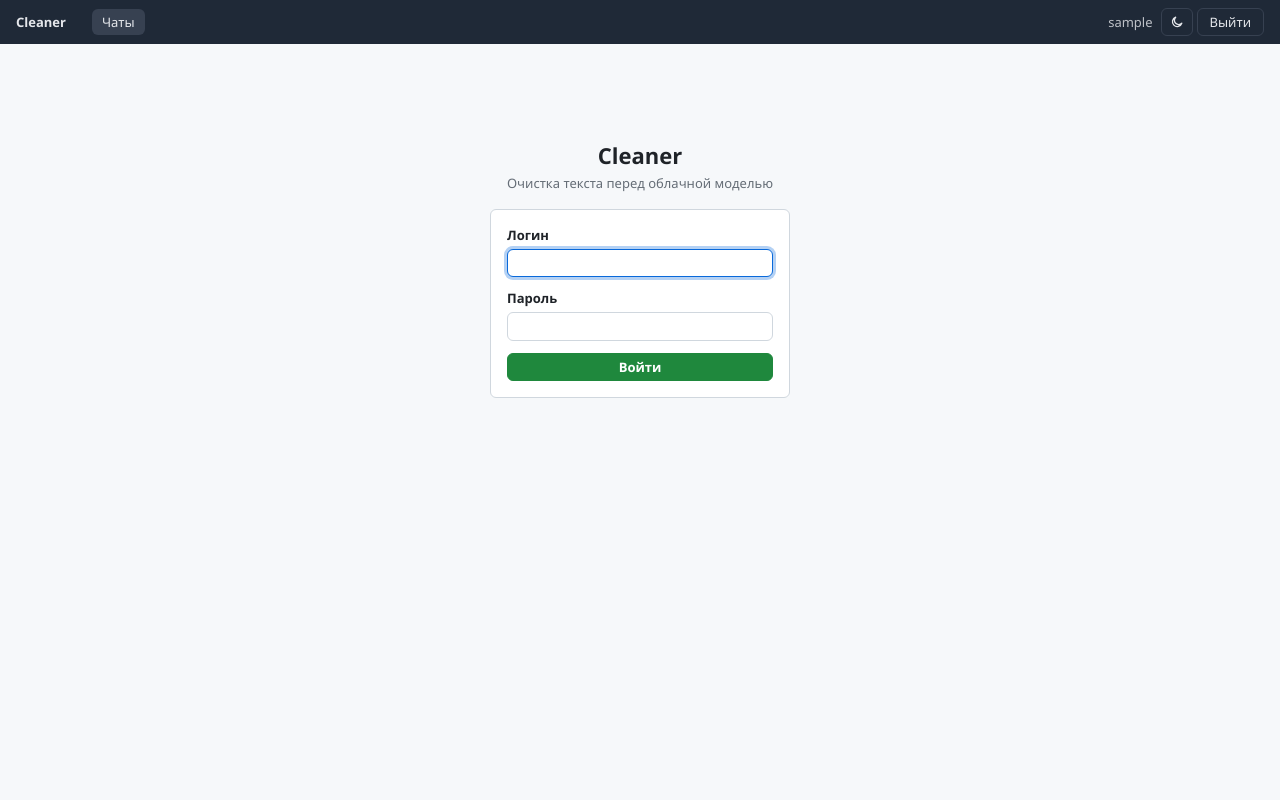
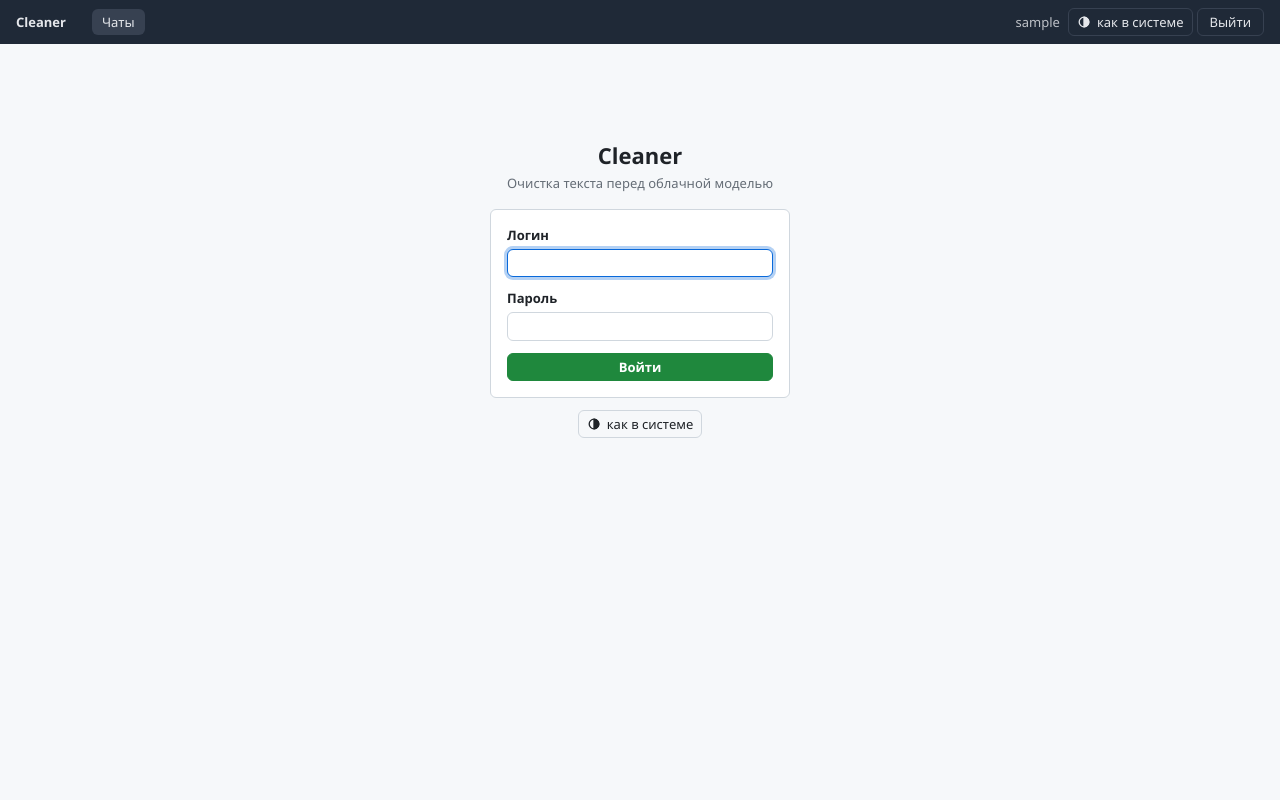
Before and after one commit to guru431/cleaner, a Python web app: template cleaner/web/templates/login.html in a window 1280 px wide. Run offline with Jinja, Linux system fonts and the light colour scheme; the template is opened without the code that fills it: most values are stand-ins (such as "Sample title", 1, 10 or a date in 2020).

Commit message:
feat: reload keeps unsent input, copy reports failure, three theme modes
Audit of 2026-10-21.

- A finished job, risk check or stream reloaded the page even while the user
  was typing, picking a file or choosing an option, and the input was lost.
  The reload now waits when a form field differs from its initial state: a
  warn row under the top bar says what is ready and offers "Обновить
  результат". The chat editor tab is remembered like the review tabs.
- Clipboard refusal (permission, or no navigator.clipboard off https) went
  unanswered. The source text is now selected for Ctrl+C, the button says so,
  a status region announces it, and the label returns after a few seconds.
- The theme button only flipped light/dark, so following the system could not
  be restored. It now cycles system -> light -> dark, names the current mode
  in words, and is also on the login page. Keyboard focus is a solid outline
  in both themes (the translucent ring was lost on the dark top bar), disabled
  buttons keep one look whatever their variant.

Browser storage still holds only the theme and the tab name; a test guards
the keys app.js writes.

Co-Authored-By: Claude Opus 5.5 <noreply@anthropic.com>

```diff
--- a/cleaner/web/static/app.css
+++ b/cleaner/web/static/app.css
@@ -9,7 +9,6 @@
   --mark: #e8eaf6; --t-person: #ffe0b2; --t-org: #dcedc8; --t-address: #f0f4c3; --t-email: #b3e5fc; --t-phone: #b2dfdb;
   --t-secret: #ffcdd2; --t-account: #e1bee7; --t-ip: #c5cae9; --t-host: #d1c4e9; --t-sid: #cfd8dc; --t-term: #fff9c4;
   --r-restored: #c8e6c9; --r-altered: #fff59d; --r-derived: #b3e5fc; --r-kept: #e0e0e0;
-  --theme-moon: inline-block; --theme-sun: none;
   --font: "Segoe UI", system-ui, sans-serif;
   --mono: Consolas, "Cascadia Mono", monospace;
   --radius: 6px;
@@ -25,7 +24,6 @@
     --mark: #2b2f45; --t-person: #5a3a12; --t-org: #2f4a1e; --t-address: #45481a; --t-email: #123f57; --t-phone: #11433f;
     --t-secret: #5c1f24; --t-account: #4a2352; --t-ip: #2b3263; --t-host: #3a2d5c; --t-sid: #33404a; --t-term: #4d4614;
     --r-restored: #1f4a2a; --r-altered: #4d4614; --r-derived: #123f57; --r-kept: #3a3f45;
-    --theme-moon: none; --theme-sun: inline-block;
   }
 }
 
@@ -38,7 +36,6 @@
   --mark: #2b2f45; --t-person: #5a3a12; --t-org: #2f4a1e; --t-address: #45481a; --t-email: #123f57; --t-phone: #11433f;
   --t-secret: #5c1f24; --t-account: #4a2352; --t-ip: #2b3263; --t-host: #3a2d5c; --t-sid: #33404a; --t-term: #4d4614;
   --r-restored: #1f4a2a; --r-altered: #4d4614; --r-derived: #123f57; --r-kept: #3a3f45;
-  --theme-moon: none; --theme-sun: inline-block;
 }
 
 /* --- основа ------------------------------------------------------------------ */
@@ -60,6 +57,7 @@ code, kbd, .mono { font-family: var(--mono); font-size: 12.5px; }
 .muted { color: var(--muted); }
 .hint { color: var(--muted); font-size: 12px; }
 .spacer { flex: 1; }
+.sr-only { position: absolute; width: 1px; height: 1px; margin: -1px; padding: 0; overflow: hidden; clip-path: inset(50%); white-space: nowrap; border: 0; }
 .icon { width: 14px; height: 14px; flex: none; vertical-align: -2px; }
 
 /* --- верхняя полоса ------------------------------------------------------------ */
@@ -78,13 +76,20 @@ code, kbd, .mono { font-family: var(--mono); font-size: 12.5px; }
 .top form { margin: 0; }
 .top button { background: transparent; color: var(--top-fg); border-color: var(--top-on); }
 .top button:hover { background: var(--top-on); }
+/* Кнопка темы называет действующий режим словом и иконкой: data-theme ставят theme.js и app.js, без него — как в системе. */
 .theme { padding: 0 8px; }
-.theme .i-moon { display: var(--theme-moon); }
-.theme .i-sun { display: var(--theme-sun); }
+.theme .mode { display: none; align-items: center; gap: 6px; }
+:root:not([data-theme]) .theme .m-system, :root[data-theme="light"] .theme .m-light,
+:root[data-theme="dark"] .theme .m-dark { display: inline-flex; }
 
 /* --- каркас ------------------------------------------------------------------- */
 
 main { flex: 1; min-height: 0; overflow: auto; }
+/* Строка «Готово… Обновить результат» (app.js): между шапкой и страницей, ничего не перекрывает. */
+.reload-note {
+  flex: none; display: flex; align-items: center; gap: 12px; padding: 6px 16px;
+  background: var(--warn-bg); border-bottom: 1px solid color-mix(in srgb, var(--warn) 40%, transparent);
+}
 main.page { padding: 16px 24px 24px; }
 main.split { display: grid; grid-template-columns: auto minmax(0, 1fr); overflow: hidden; }
 main.center { display: flex; justify-content: center; align-items: flex-start; padding: 12vh 16px 24px; background: var(--bg-sub); }
@@ -111,7 +116,10 @@ button.primary, .btn.primary { background: var(--primary); border-color: var(--p
 button.primary:hover, .btn.primary:hover { background: var(--primary); filter: brightness(1.1); }
 button.danger { color: var(--bad); }
 button.danger:hover { background: var(--bad-bg); border-color: var(--bad); }
-button:disabled, button:disabled:hover { background: var(--bg-sub); color: var(--muted); cursor: not-allowed; }
+button:disabled, button:disabled:hover { background: var(--bg-sub); border-color: var(--line); color: var(--muted); filter: none; cursor: not-allowed; }
+/* Итог действия на самой кнопке (копирование): слово в подписи, цвет — в придачу. */
+button[data-state="done"] { color: var(--good); }
+button[data-state="failed"] { color: var(--bad); }
 .wide { width: 100%; }
 input, select, textarea {
   min-height: 28px; padding: 4px 8px; border: 1px solid var(--line); border-radius: var(--radius); background: var(--bg);
@@ -124,9 +132,11 @@ input[type="file"]::file-selector-button {
   border: 1px solid var(--line); border-radius: var(--radius); background: var(--bg-sub);
 }
 input:focus, select:focus, textarea:focus { outline: none; border-color: var(--accent); box-shadow: 0 0 0 3px color-mix(in srgb, var(--accent) 30%, transparent); }
-button:focus-visible, .btn:focus-visible, summary:focus-visible, a:focus-visible {
-  outline: none; box-shadow: 0 0 0 3px color-mix(in srgb, var(--accent) 30%, transparent);
+/* Фокус с клавиатуры — сплошной обводкой: кольцо с прозрачностью терялось на тёмной верхней полосе и на подсветке. */
+button:focus-visible, .btn:focus-visible, summary:focus-visible, a:focus-visible, mark:focus-visible {
+  outline: 2px solid var(--accent); outline-offset: 1px;
 }
+.top :focus-visible { outline-color: var(--top-fg); }
 label.check { display: inline-flex; align-items: center; gap: 6px; cursor: pointer; }
 label.stack { display: flex; flex-direction: column; gap: 4px; font-weight: 600; }
 label.stack input { font-weight: 400; width: 100%; }
@@ -351,4 +361,5 @@ details.panel:not([open]) > summary { border-bottom: 0; border-radius: var(--rad
 .login-brand p { margin: 2px 0 0; }
 .login-form { margin: 0; padding: 16px; display: flex; flex-direction: column; gap: 12px; }
 .login-form .flash { margin: 0; }
+.login-theme { display: flex; justify-content: center; margin-top: 12px; }
 .narrow { max-width: 560px; }
--- a/cleaner/web/static/app.js
+++ b/cleaner/web/static/app.js
@@ -1,12 +1,41 @@
 // Копирование, парная подсветка замен (FR-6.1) и выделение фрагмента оригинала (FR-6.3).
 "use strict";
+
+// Объявления для экранных читалок: подпись кнопки меняется молча, а область role=status читается. Область — с загрузки:
+// созданную в момент объявления читалка пропускает.
+const live = document.createElement("span");
+live.className = "sr-only";
+live.setAttribute("role", "status");
+document.body.append(live);
+
+// Итог копирования — на кнопке словом (и цветом, data-state), через несколько секунд подпись прежняя.
+const copyTimers = new WeakMap();
+function copyState(button, text, state, ms) {
+  const label = button.querySelector("span") || button;     // подпись — в <span>, если он есть: иконка остаётся
+  button.dataset.label ??= label.textContent;
+  label.textContent = text;
+  button.dataset.state = state;
+  live.textContent = text;
+  clearTimeout(copyTimers.get(button));
+  copyTimers.set(button, setTimeout(() => { label.textContent = button.dataset.label; delete button.dataset.state; }, ms));
+}
 
 document.addEventListener("click", (event) => {
   const button = event.target.closest("[data-copy]");
   if (button) {
     const source = document.getElementById(button.dataset.copy);
-    // Подпись — в <span>, если он есть: иконка кнопки остаётся.
-    navigator.clipboard.writeText(source.textContent).then(() => { (button.querySelector("span") || button).textContent = "Скопировано"; });
+    // Буфер запрещён браузером или недоступен (адрес не https и не петля — navigator.clipboard нет): текст выделяется,
+    // и его копируют сами.
+    const failed = () => {
+      const range = document.createRange();
+      range.selectNodeContents(source);
+      const selection = document.getSelection();
+      selection.removeAllRanges();
+      selection.addRange(range);
+      copyState(button, "Не удалось скопировать — текст выделен, нажмите Ctrl+C", "failed", 8000);
+    };
+    if (!navigator.clipboard) { failed(); return; }
+    navigator.clipboard.writeText(source.textContent).then(() => copyState(button, "Скопировано", "done", 2000), failed);
     return;
   }
   document.querySelectorAll("mark.active").forEach((mark) => mark.classList.remove("active"));
@@ -33,7 +62,7 @@ document.addEventListener("selectionchange", () => {
 // видимый элемент и сдвиг от его верха (элемент, а не scrollTop: выросший выше элемент — повтор старого текста —
 // иначе сдвинул бы место чтения); у main — scrollTop (на проверке перезагружает итог проверки риска, а всё выше
 // вкладок остаётся прежним; без этого вкладка с итогом уходила под край окна).
-function reload() {
+function refresh() {
   const place = { ...history.state };
   const feed = document.querySelector("[data-scroll-end]");
   if (feed && feed.scrollHeight - feed.scrollTop - feed.clientHeight > 2) {
@@ -50,6 +79,51 @@ function reload() {
   window.location.reload();
 }
 
+// Начатый, но не отправленный ввод: перезагрузка его сбросила бы (поля браузер восстанавливает не всегда, выбор файла —
+// никогда). Скрытые поля пишет сервер — не в счёт; список без selected в разметке исходно стоит на первом варианте.
+function editing() {
+  return [...document.querySelectorAll("input, textarea, select")].some((field) => {
+    if (field.type === "hidden" || field.disabled) return false;
+    if (field.type === "file") return field.files.length > 0;
+    if (field.type === "checkbox" || field.type === "radio") return field.checked !== field.defaultChecked;
+    if (field.tagName === "SELECT") {
+      const options = [...field.options];
+      if (field.multiple) return options.some((option) => option.selected !== option.defaultSelected);
+      return options.length > 0 && field.selectedIndex !== Math.max(0, options.findIndex((option) => option.defaultSelected));
+    }
+    return field.value !== field.defaultValue;
+  });
+}
+
+// По концу задания, проверки риска или потока страница перезагружается, если ввод не начат. Иначе — строка над
+// страницей: что готово и кнопка «Обновить результат», которую нажимают, когда закончат; опрос больше не нужен.
+const finished = [];
+let note = null;
+function reload(what) {
+  if (!editing()) { refresh(); return; }
+  if (!finished.includes(what)) finished.push(what);
+  if (!note) {
+    note = document.createElement("div");
+    note.className = "reload-note";
+    note.setAttribute("role", "status");
+    const button = document.createElement("button");
+    button.type = "button";
+    button.textContent = "Обновить результат";
+    button.title = "Перезагрузить страницу: не отправленный ввод в формах пропадёт";
+    button.addEventListener("click", refresh);
+    note.append(document.createElement("span"), button);
+    document.querySelector("main").before(note);
+  }
+  note.firstChild.textContent = `Готово: ${finished.join(", ")}. Страница не обновлена, чтобы не сбросить ваш ввод.`;
+}
+
+// Что готово — для строки выше: заголовок элемента ленты, иначе (проверка) — что именно шло.
+function finishedName(element) {
+  const title = element.closest(".item") && element.closest(".item").querySelector(".title");
+  if (title) return title.textContent.trim();
+  return element.dataset.pollField === "risk" ? "проверка остаточного риска" : "обработка текста";
+}
+
 // Ответ облачной модели по мере получения (раздел 14): события сервера несут весь восстановленный к этому
 // моменту текст; по «done» страница перезагружается и показывает полное восстановление с выделением.
 document.querySelectorAll("[data-stream]").forEach((element) => {
@@ -58,7 +132,7 @@ document.querySelectorAll("[data-stream]").forEach((element) => {
     element.classList.remove("muted");
     element.textContent = JSON.parse(event.data).text;
   };
-  source.addEventListener("done", () => { source.close(); reload(); });
+  source.addEventListener("done", () => { source.close(); reload(finishedName(element)); });
 });
 
 // Опрос фоновой обработки (раздел 14): пока задание в очереди или в работе — раз в секунду, потом перезагрузка.
@@ -72,20 +146,26 @@ document.querySelectorAll("[data-poll]").forEach((element) => {
         const progress = element.querySelector("[data-progress]");
         if (progress) progress.textContent = state.progress || "";
         if (state[field] === "queued" || state[field] === "running") setTimeout(check, 1000);
-        else reload();
+        else reload(finishedName(element));
       })
       .catch(() => setTimeout(check, 5000));
   };
   setTimeout(check, 1000);
 });
 
-// Тема (раздел 14): кнопка в шапке ставит противоположную действующей и запоминает выбор в этом браузере.
+// Тема (раздел 14): кнопка в шапке и на входе — по кругу «как в системе → светлая → тёмная». «Как в системе» — без
+// data-theme и без записи в localStorage, тогда действует prefers-color-scheme. Режим на кнопке показывает CSS по data-theme.
 const root = document.documentElement;
+const THEMES = ["", "light", "dark"];
 document.querySelectorAll("[data-theme-toggle]").forEach((button) => {
   button.addEventListener("click", () => {
-    const dark = root.dataset.theme ? root.dataset.theme === "dark" : window.matchMedia("(prefers-color-scheme: dark)").matches;
-    root.dataset.theme = dark ? "light" : "dark";
-    try { localStorage.setItem("cleaner-theme", root.dataset.theme); } catch (error) { /* выбор — до перезагрузки */ }
+    const next = THEMES[(THEMES.indexOf(root.dataset.theme || "") + 1) % THEMES.length];
+    if (next) root.dataset.theme = next;
+    else delete root.dataset.theme;
+    try {
+      if (next) localStorage.setItem("cleaner-theme", next);
+      else localStorage.removeItem("cleaner-theme");
+    } catch (error) { /* выбор — до перезагрузки */ }
   });
 });
 
--- a/cleaner/web/templates/_ui.html
+++ b/cleaner/web/templates/_ui.html
@@ -1,2 +1,10 @@
 {# Общие куски разметки. Иконка — символ из static/icons.svg, цвет — currentColor. #}
 {% macro icon(name) %}<svg class="icon" aria-hidden="true"><use href="/static/icons.svg#{{ name }}"></use></svg>{% endmacro %}
+{# Тема: по кругу «как в системе → светлая → тёмная» (app.js). Видна подпись действующего режима (app.css по data-theme),
+   она же — имя кнопки для читалок: скрытые подписи в имя не входят. #}
+{% macro theme_toggle() %}<button type="button" class="theme" data-theme-toggle title="Тема по кругу: как в системе, светлая, тёмная">
+  <span class="sr-only">Тема:</span>
+  <span class="mode m-system">{{ icon("auto") }}как в системе</span>
+  <span class="mode m-light">{{ icon("sun") }}светлая</span>
+  <span class="mode m-dark">{{ icon("moon") }}тёмная</span>
+</button>{% endmacro %}
--- a/cleaner/web/templates/base.html
+++ b/cleaner/web/templates/base.html
@@ -10,6 +10,7 @@
 <script src="/static/app.js" defer></script>
 </head>
 <body>
+{% from "_ui.html" import theme_toggle %}
 {% if viewer %}
 {% set section = "settings" if request.url.path.startswith("/settings") else "chats" %}
 <header class="top">
@@ -19,10 +20,7 @@
     {% if viewer.is_admin %}<a href="/settings"{% if section == "settings" %} class="on" aria-current="true"{% endif %}>Настройки</a>{% endif %}
   </nav>
   <span class="who">{{ viewer.user.login }}</span>
-  <button type="button" class="theme" data-theme-toggle title="Светлая или тёмная тема" aria-label="Светлая или тёмная тема">
-    <svg class="icon i-moon" aria-hidden="true"><use href="/static/icons.svg#moon"></use></svg>
-    <svg class="icon i-sun" aria-hidden="true"><use href="/static/icons.svg#sun"></use></svg>
-  </button>
+  {{ theme_toggle() }}
   <form method="post" action="/logout">{% include "_csrf.html" %}<button>Выйти</button></form>
 </header>
 {% endif %}
--- a/cleaner/web/templates/chat.html
+++ b/cleaner/web/templates/chat.html
@@ -152,7 +152,7 @@
       </form>
       {% endif %}
     </div>
-    <div class="tabs" data-tabs>
+    <div class="tabs" data-tabs data-tabs-remember>
       <div class="tab-list" role="tablist">
         <button type="button" role="tab" data-tab="text" aria-selected="true">Текст</button>
         <button type="button" role="tab" data-tab="file" aria-selected="false">Файл</button>
--- a/cleaner/web/templates/login.html
+++ b/cleaner/web/templates/login.html
@@ -1,4 +1,5 @@
 {% extends "base.html" %}
+{% from "_ui.html" import theme_toggle %}
 {% block title %}Вход — Cleaner{% endblock %}
 {% block main_class %}center{% endblock %}
 {% block main %}
@@ -14,5 +15,6 @@
     <label class="stack">Пароль <input name="password" type="password" autocomplete="current-password" required></label>
     <button class="primary wide">Войти</button>
   </form>
+  <div class="login-theme">{{ theme_toggle() }}</div>
 </div>
 {% endblock %}
```
Also changed, not shown: tests/test_web_pages.py (+30 -0 lines), cleaner/web/static/icons.svg.
